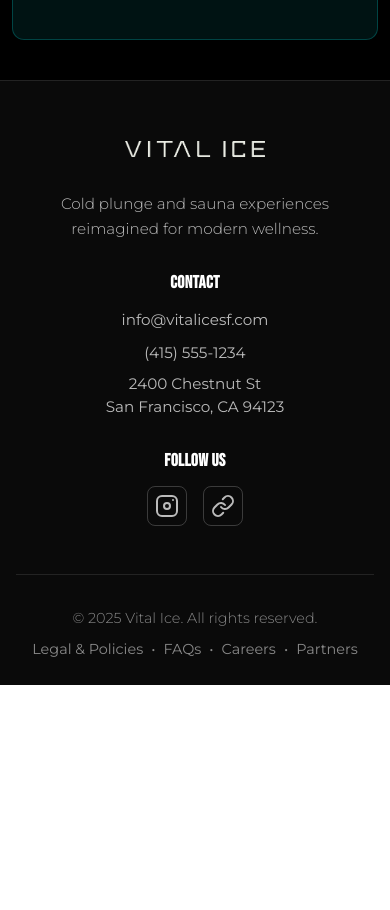
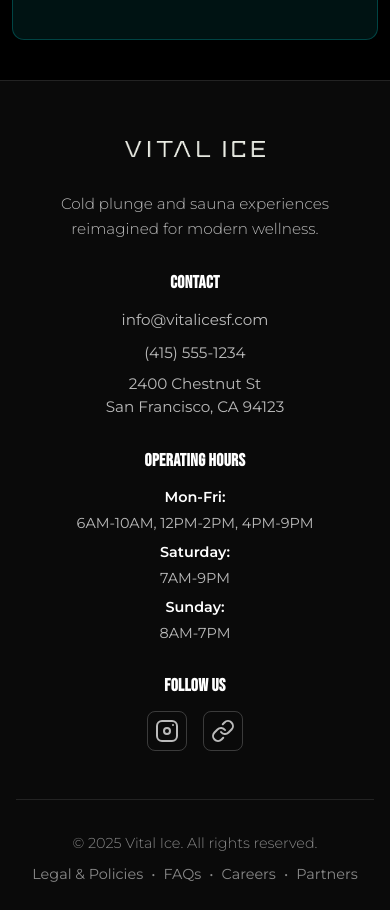
Before and after one commit to jackmalzone/vital-ice, a Next.js app: page /faq in a window 390 px wide. Shown: the part 1740-2650 px from the top of the page. Before the commit the page ends 2425 px from the top, so only its background shows below. Built offline with nearby package versions, Linux system fonts and the light colour scheme.

Commit message:
feat: add operating hours to footer
- Add comprehensive operating hours section
- Include Mon-Fri, Saturday, and Sunday schedules
- Update footer grid layout to accommodate new section
- Maintain responsive design for mobile devices

```diff
--- a/src/components/layout/Footer/Footer.module.css
+++ b/src/components/layout/Footer/Footer.module.css
@@ -15,7 +15,7 @@
 
 .footer__content {
   display: grid;
-  grid-template-columns: 2fr 1fr 1fr;
+  grid-template-columns: 2fr 1fr 1fr 1fr;
   gap: 3rem;
   margin-bottom: 3rem;
 }
@@ -90,6 +90,31 @@
   border-color: #00b7b5;
   color: #00b7b5;
   transform: translateY(-2px);
+}
+
+/* Operating Hours Styles */
+.footer__hoursInfo {
+  display: flex;
+  flex-direction: column;
+  gap: 0.5rem;
+}
+
+.footer__hoursDay {
+  display: flex;
+  flex-direction: column;
+  gap: 0.25rem;
+}
+
+.footer__hoursLabel {
+  color: #ffffff;
+  font-weight: 600;
+  font-size: 0.9rem;
+}
+
+.footer__hoursTime {
+  color: #bbbbbb;
+  font-size: 0.9rem;
+  line-height: 1.4;
 }
 
 .footer__bottom {
@@ -170,7 +195,7 @@
 
 @media (min-width: 1024px) {
   .footer__content {
-    grid-template-columns: 2fr 1fr 1fr;
+    grid-template-columns: 2fr 1fr 1fr 1fr;
     gap: 4rem;
   }
 }
--- a/src/components/layout/Footer/Footer.tsx
+++ b/src/components/layout/Footer/Footer.tsx
@@ -43,6 +43,29 @@
                 <br />
                 San Francisco, CA 94123
               </address>
+            </div>
+          </motion.div>
+
+          <motion.div
+            className={styles.footer__hours}
+            initial={{ opacity: 0, y: 20 }}
+            whileInView={{ opacity: 1, y: 0 }}
+            transition={{ duration: 0.6, delay: 0.15 }}
+          >
+            <h3 className={styles.footer__sectionTitle}>Operating Hours</h3>
+            <div className={styles.footer__hoursInfo}>
+              <div className={styles.footer__hoursDay}>
+                <span className={styles.footer__hoursLabel}>Mon-Fri:</span>
+                <span className={styles.footer__hoursTime}>6AM-10AM, 12PM-2PM, 4PM-9PM</span>
+              </div>
+              <div className={styles.footer__hoursDay}>
+                <span className={styles.footer__hoursLabel}>Saturday:</span>
+                <span className={styles.footer__hoursTime}>7AM-9PM</span>
+              </div>
+              <div className={styles.footer__hoursDay}>
+                <span className={styles.footer__hoursLabel}>Sunday:</span>
+                <span className={styles.footer__hoursTime}>8AM-7PM</span>
+              </div>
             </div>
           </motion.div>
 
```
